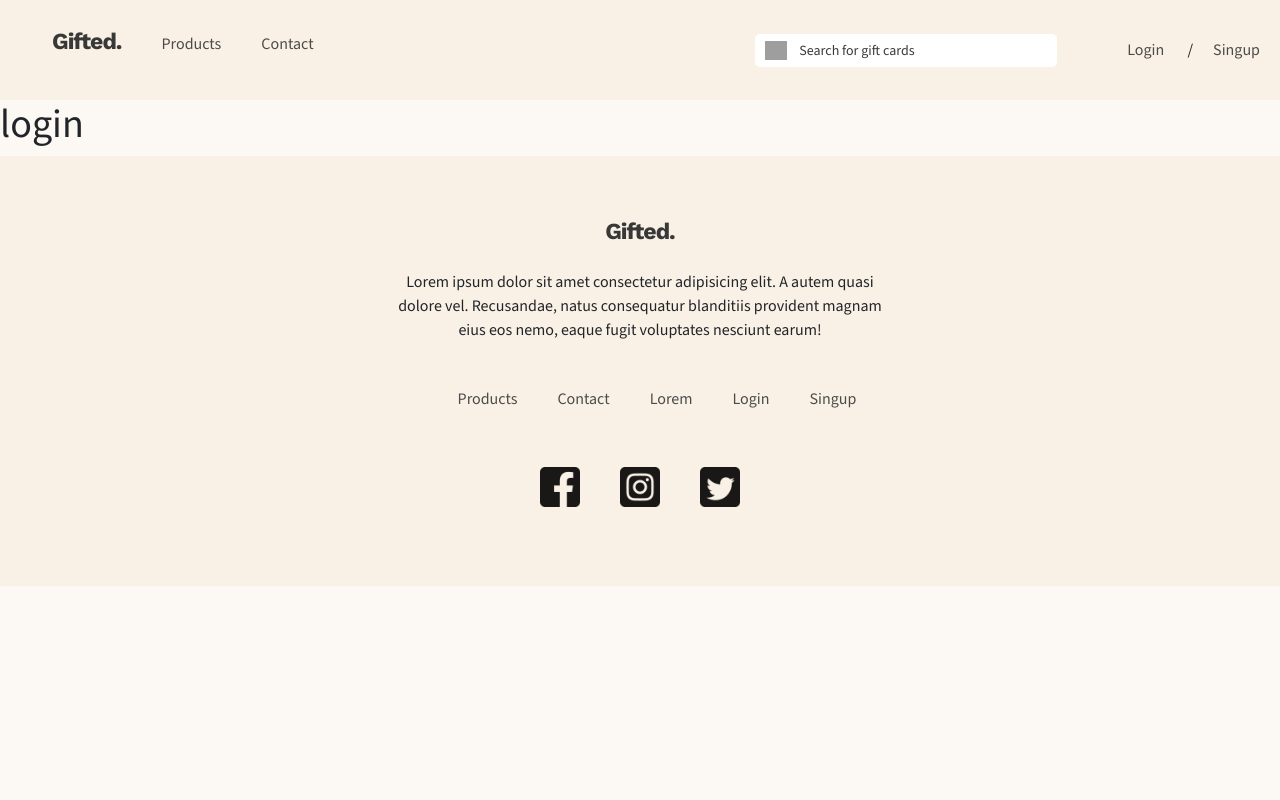
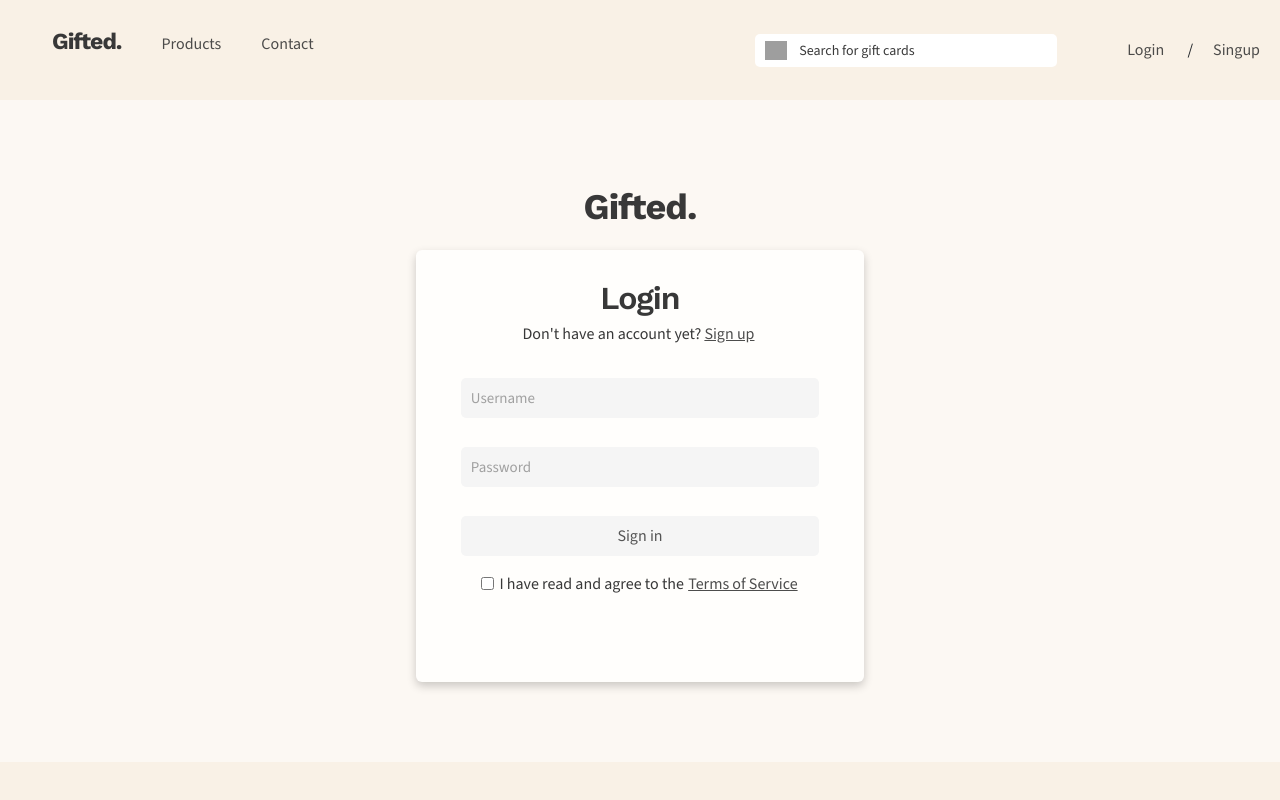
Before and after one commit to A1101101IR/Gifted.com, a React (Create React App) app: page /pages/login in a window 1280 px wide. Shown: the top 800 px of the page. Built offline with nearby package versions, Linux system fonts and the light colour scheme; grey boxes are pictures that could not be loaded.

Commit message:
created login and signup page

```diff
--- a/src/pages/Login.js
+++ b/src/pages/Login.js
@@ -1,10 +1,36 @@
-import React from "react";
+import "./Login.scss"
+import { Link } from "react-router-dom";
+
 
 const Login = () => {
   return (
-    <div>
-      <h1>login</h1>
-    </div>
+    <section className="section-login">
+      <div className="container">
+        <div className="split">
+          <div className="logo">
+            <span>Gifted.</span>
+          </div>
+          <div className="card" style={{height: "27rem"}} >
+            <div className="card-text">
+              <span>Login</span>
+              <p>Don't have an account yet?<Link to="/pages/singup" className="link">Sign up</Link></p>
+            </div>
+            <div className="inputs">
+              <input type="text" placeholder="Username" required/>
+              <input type="text" placeholder="Password" required/>
+            </div>
+            <div className="button-container">
+              <button>Sign in</button>
+            </div>
+            <div className="bottom">
+              <input type="checkbox" className="check"/>
+           <span>I have read and agree to the <Link to="/pages/singup"className="link">Terms of Service</Link></span>
+          </div>
+          </div>
+        </div>
+      </div>
+    </section>
+
   );
 };
 
--- /dev/null
+++ b/src/pages/Login.scss
@@ -0,0 +1,100 @@
+@import "../variables.scss";
+
+.section-login {
+  width: 100%;
+  margin: 5rem 0;
+  .split {
+    display: flex;
+    flex-direction: column;
+    text-align: center;
+
+    .logo {
+      font-weight: 700;
+      font-size: 2.25rem;
+      letter-spacing: -1px;
+      color: $dark-grey;
+      font-family: $headings;
+      margin-bottom: 1rem;
+    }
+    .card {
+      width: 28rem;
+      height: 35rem;
+      background: $white;
+      align-self: center;
+      box-shadow: 0px 4px 10px 0px rgba(0, 0, 0, 0.2);
+      border: none;
+      border-radius: 6px;
+      padding-top: 1.5rem;
+      padding-bottom: 1.5rem;
+      .card-text {
+        span {
+          font-size: 2rem;
+          font-family: $headings;
+          font-weight: 600;
+          color: $dark-grey;
+          letter-spacing: -1px;
+        }
+        p {
+          color: $dark-grey;
+          margin-bottom: 2rem;
+        }
+        .link {
+          padding: 3px;
+          text-decoration: underline;
+        }
+      }
+      .inputs {
+        input {
+          width: 80%;
+          margin-bottom: 1.8rem;
+          border: none;
+          background-color: #f5f5f5;
+          height: 40px;
+          border-radius: 5px;
+          padding-left: 10px;
+          font-size: 15px;
+          &:focus {
+            outline: none;
+            //border: 2px solid rgb(224, 224, 224);
+            box-shadow: 0px 4px 6px 0px rgba(0, 0, 0, 0.2);
+          }
+        }
+      }
+      .button-container {
+        width: 100%;
+        button {
+          width: 80%;
+          border: none;
+          height: 40px;
+          background-color: #f5f5f5;
+          color: $light-grey;
+          border-radius: 5px;
+          transition: 0.1s all ease-in-out;
+          &:hover {
+            background-color: rgb(211, 211, 211);
+            transition: 0.1s all ease-in-out;
+          }
+        }
+      }
+      .bottom {
+        width: 100%;
+        margin-top: 1rem;
+        input {
+          margin-right: 5px;
+          position: relative;
+          top: 1px;
+        }
+        span {
+          color: $dark-grey;
+        }
+        .link {
+          padding: 1px;
+          text-decoration: underline;
+        }
+      }
+      ::placeholder {
+        color: rgb(160, 160, 160);
+      }
+    }
+  }
+}
--- a/src/pages/signup.js
+++ b/src/pages/signup.js
@@ -1,9 +1,38 @@
-const Singup = () => {
+import { Link } from "react-router-dom";
+import "./Login.scss"
+
+const Signup = () => {
   return (
-    <div>
-      <h1>singup</h1>
-    </div>
+    <section className="section-login">
+      <div className="container">
+        <div className="split">
+          <div className="logo">
+            <span>Gifted.</span>
+          </div>
+          <div className="card">
+            <div className="card-text">
+              <span>Create account</span>
+              <p>Already have an account?<Link to="/pages/login" className="link">Sign in</Link></p>
+            </div>
+            <div className="inputs">
+              <input type="text" placeholder="Username" required/>
+              <input type="text" placeholder="E-mail" required/>
+              <input type="text" placeholder="Password" required/>
+              <input type="text" placeholder="Repeat password" required/>
+            </div>
+            <div className="button-container">
+              <button>Sign up</button>
+            </div>
+            <div className="bottom">
+              <input type="checkbox" className="check"/>
+           <span>I have read and agree to the <Link to="/pages/login"className="link">Terms of Service</Link></span>
+          </div>
+          </div>
+        </div>
+      </div>
+    </section>
+
   );
 };
 
-export default Singup;
+export default Signup;
```
